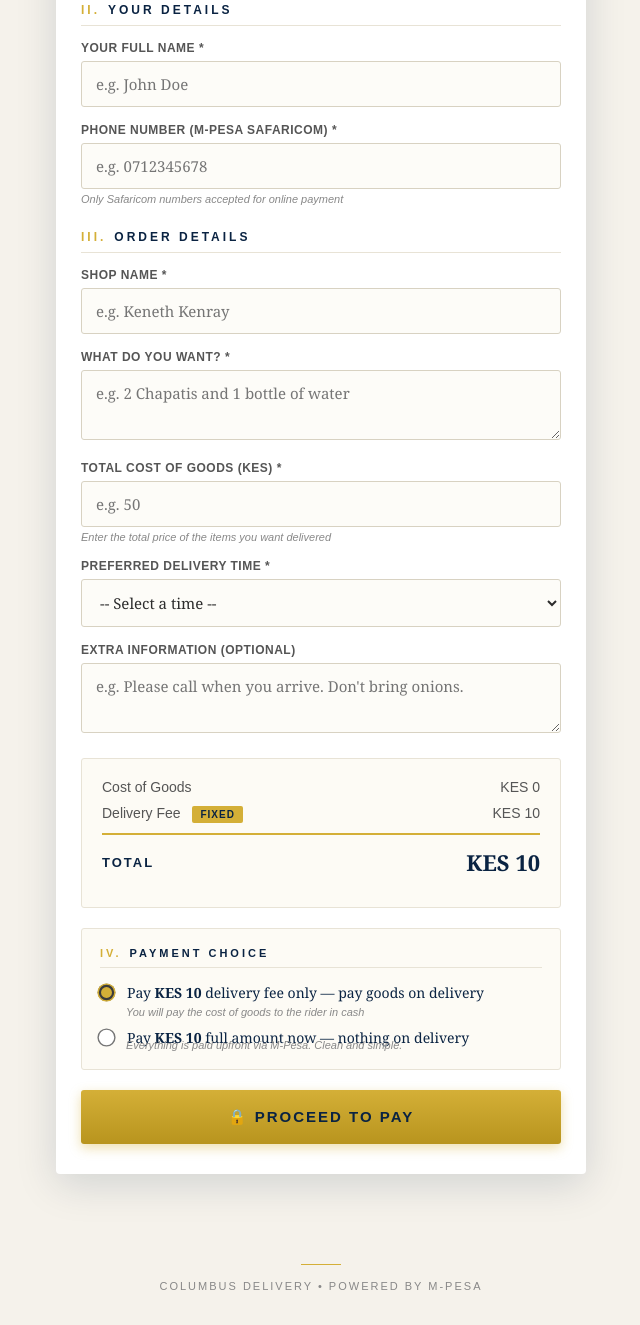
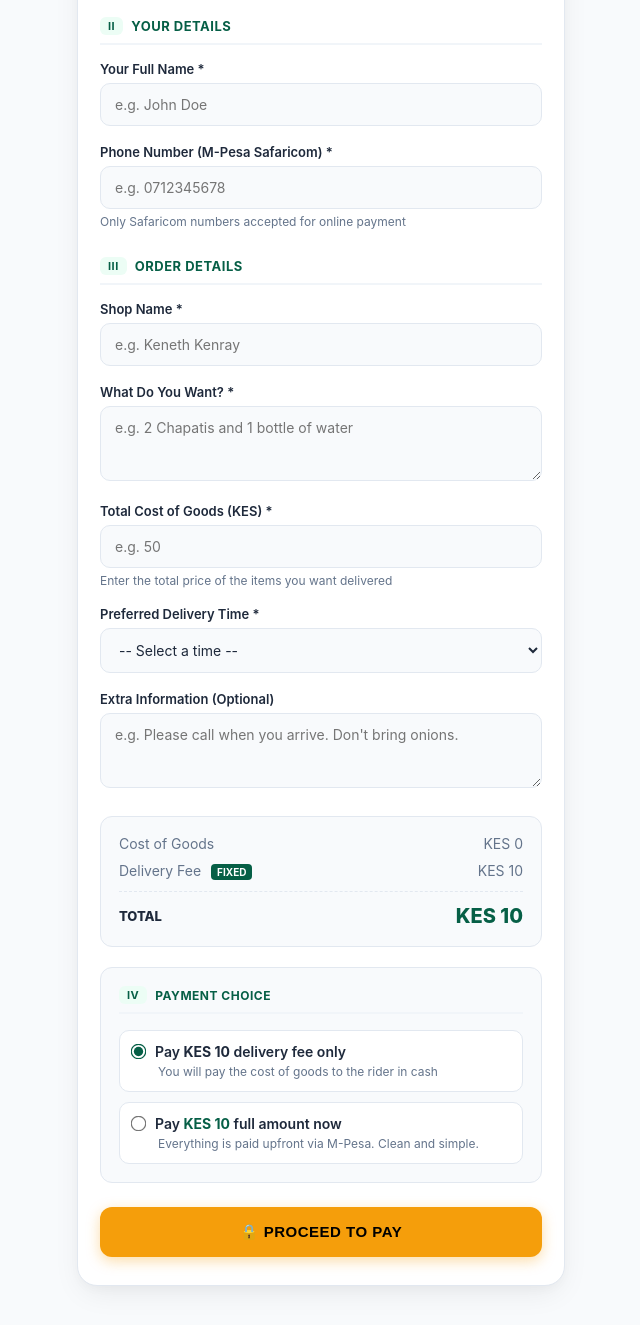
Before and after one commit to kirwarooney/colombus, a website: page public/index.html in a window 1280 px wide. Shown: the part 541-1866 px from the top of the page, without its empty margins (319-959 px from the left). Drawn offline with Linux system fonts and the light colour scheme; no server answers.

Commit message:
Update index.html

```diff
--- a/public/index.html
+++ b/public/index.html
@@ -1,83 +1,277 @@
 <!DOCTYPE html>
-<html>
+<html lang="en">
 <head>
+  <meta charset="UTF-8">
   <title>Columbus Delivery - Order Now</title>
   <meta name="viewport" content="width=device-width, initial-scale=1.0">
   <style>
+    :root {
+      --primary: #065f46;
+      --primary-dark: #044e38;
+      --accent: #f59e0b;
+      --accent-hover: #d97706;
+      --bg: #f8fafc;
+      --card-bg: #ffffff;
+      --text: #1e293b;
+      --text-muted: #64748b;
+      --border: #e2e8f0;
+    }
+
     * { box-sizing: border-box; margin: 0; padding: 0; }
-    body { font-family: Georgia, 'Times New Roman', serif; background: #f5f2eb; min-height: 100vh; color: #2c2c2c; }
+    body {
+      font-family: -apple-system, BlinkMacSystemFont, "Segoe UI", Roboto, Helvetica, Arial, sans-serif;
+      background: var(--bg);
+      min-height: 100vh;
+      color: var(--text);
+      -webkit-font-smoothing: antialiased;
+    }
 
-    /* Classic Header */
-    .hero { background: linear-gradient(180deg, #0a2342 0%, #1a3a5c 100%); color: #fff; padding: 40px 20px 60px; text-align: center; position: relative; overflow: hidden; }
-    .hero::before { content: ''; position: absolute; top: 0; left: 0; right: 0; bottom: 0; background: repeating-linear-gradient(45deg, transparent, transparent 35px, rgba(255,255,255,0.02) 35px, rgba(255,255,255,0.02) 70px); }
-    .hero-content { position: relative; z-index: 1; }
-    .hero h1 { font-size: 32px; font-weight: normal; letter-spacing: 3px; margin-bottom: 8px; font-family: Georgia, serif; }
-    .hero .subtitle { font-size: 13px; letter-spacing: 4px; opacity: 0.7; text-transform: uppercase; font-family: Arial, sans-serif; }
-    .hero .divider { width: 60px; height: 2px; background: #d4af37; margin: 20px auto; }
-    .track-link { display: inline-block; margin-top: 10px; color: #d4af37; text-decoration: none; border: 1px solid #d4af37; padding: 10px 24px; border-radius: 4px; font-size: 12px; letter-spacing: 2px; text-transform: uppercase; font-family: Arial, sans-serif; transition: 0.3s; }
-    .track-link:hover { background: #d4af37; color: #0a2342; }
+    /* Modern Header */
+    .hero {
+      background: linear-gradient(135deg, #064e3b 0%, #065f46 50%, #0f766e 100%);
+      color: #fff;
+      padding: 50px 20px 70px;
+      text-align: center;
+      position: relative;
+      overflow: hidden;
+    }
+    .hero::after {
+      content: '';
+      position: absolute;
+      bottom: 0; left: 0; right: 0;
+      height: 30px;
+      background: var(--bg);
+      clip-path: ellipse(60% 100% at 50% 100%);
+    }
+    .hero-content { position: relative; z-index: 1; max-width: 500px; margin: 0 auto; }
+    .hero h1 {
+      font-size: 30px;
+      font-weight: 800;
+      letter-spacing: -0.5px;
+      margin-bottom: 6px;
+      text-transform: uppercase;
+    }
+    .hero .subtitle {
+      font-size: 14px;
+      opacity: 0.9;
+      font-weight: 400;
+      margin-bottom: 20px;
+    }
+    .track-link {
+      display: inline-flex;
+      align-items: center;
+      gap: 6px;
+      color: #fff;
+      background: rgba(255, 255, 255, 0.15);
+      backdrop-filter: blur(8px);
+      text-decoration: none;
+      border: 1px solid rgba(255, 255, 255, 0.25);
+      padding: 10px 22px;
+      border-radius: 99px;
+      font-size: 13px;
+      font-weight: 600;
+      transition: all 0.2s ease;
+    }
+    .track-link:hover { background: rgba(255, 255, 255, 0.25); transform: translateY(-1px); }
 
-    .container { padding: 0 15px 60px; max-width: 560px; margin: -40px auto 0; position: relative; z-index: 2; }
-    .card { background: #fff; border-radius: 4px; padding: 30px 25px; box-shadow: 0 10px 40px rgba(10, 35, 66, 0.15); border-top: 4px solid #d4af37; }
+    .container { padding: 0 16px 60px; max-width: 520px; margin: -30px auto 0; position: relative; z-index: 2; }
+    .card {
+      background: var(--card-bg);
+      border-radius: 20px;
+      padding: 28px 22px;
+      box-shadow: 0 10px 30px -5px rgba(0, 0, 0, 0.08), 0 4px 12px -2px rgba(0, 0, 0, 0.03);
+      border: 1px solid var(--border);
+    }
 
-    .section-title { font-size: 12px; text-transform: uppercase; letter-spacing: 3px; color: #0a2342; font-weight: bold; margin: 25px 0 15px; padding-bottom: 8px; border-bottom: 1px solid #e8e3d6; font-family: Arial, sans-serif; display: flex; align-items: center; gap: 8px; }
+    .section-title {
+      font-size: 13px;
+      text-transform: uppercase;
+      letter-spacing: 0.5px;
+      color: var(--primary);
+      font-weight: 700;
+      margin: 28px 0 16px;
+      padding-bottom: 8px;
+      border-bottom: 2px solid #f1f5f9;
+      display: flex;
+      align-items: center;
+      gap: 8px;
+    }
     .section-title:first-child { margin-top: 0; }
-    .section-title span { color: #d4af37; }
+    .section-title span {
+      background: #ecfdf5;
+      color: var(--primary);
+      font-size: 11px;
+      padding: 2px 8px;
+      border-radius: 6px;
+    }
 
-    label { display: block; font-family: Arial, sans-serif; font-weight: 600; margin-bottom: 6px; font-size: 12px; color: #555; letter-spacing: 0.5px; text-transform: uppercase; }
-    input, textarea, select { width: 100%; padding: 12px 14px; border: 1px solid #d8d2c2; border-radius: 3px; font-size: 15px; background: #fdfcf8; font-family: Georgia, serif; transition: 0.2s; color: #2c2c2c; }
-    input:focus, textarea:focus, select:focus { outline: none; border-color: #d4af37; background: #fff; box-shadow: 0 0 0 3px rgba(212, 175, 55, 0.1); }
-    textarea { resize: vertical; min-height: 70px; font-family: Georgia, serif; }
+    label {
+      display: block;
+      font-weight: 600;
+      margin-bottom: 6px;
+      font-size: 13px;
+      color: var(--text);
+    }
+    input, textarea, select {
+      width: 100%;
+      padding: 12px 14px;
+      border: 1px solid var(--border);
+      border-radius: 10px;
+      font-size: 14px;
+      background: #f8fafc;
+      font-family: inherit;
+      transition: all 0.2s;
+      color: var(--text);
+    }
+    input:focus, textarea:focus, select:focus {
+      outline: none;
+      border-color: var(--primary);
+      background: #fff;
+      box-shadow: 0 0 0 3px rgba(6, 95, 70, 0.12);
+    }
+    textarea { resize: vertical; min-height: 75px; }
 
-    .form-group { margin-bottom: 16px; }
+    .form-group { margin-bottom: 18px; }
     .form-row { display: flex; gap: 12px; }
     .form-row .form-group { flex: 1; }
-    .hint { font-size: 11px; color: #888; margin-top: 4px; font-family: Arial, sans-serif; font-style: italic; }
+    .hint { font-size: 12px; color: var(--text-muted); margin-top: 5px; }
 
-    .pin-btn { width: 100%; padding: 12px; background: #0a2342; color: #fff; border: none; border-radius: 3px; font-size: 13px; font-weight: 600; cursor: pointer; letter-spacing: 1px; font-family: Arial, sans-serif; }
-    .pin-btn:hover { background: #1a3a5c; }
-    .pin-btn.success { background: #2e7d32; }
-    .pin-status { font-size: 11px; color: #888; margin-top: 6px; text-align: center; font-family: Arial, sans-serif; }
+    .pin-btn {
+      width: 100%;
+      padding: 12px;
+      background: #f1f5f9;
+      color: var(--text);
+      border: 1px solid var(--border);
+      border-radius: 10px;
+      font-size: 13px;
+      font-weight: 600;
+      cursor: pointer;
+      transition: all 0.2s;
+    }
+    .pin-btn:hover { background: #e2e8f0; }
+    .pin-btn.success { background: #dcfce7; color: #15803d; border-color: #86efac; }
+    .pin-status { font-size: 12px; color: var(--text-muted); margin-top: 6px; text-align: center; }
 
-    /* Summary */
-    .summary { background: #fdfbf5; border: 1px solid #e8e3d6; border-radius: 3px; padding: 20px; margin-top: 20px; }
-    .summary-row { display: flex; justify-content: space-between; font-size: 14px; margin-bottom: 10px; font-family: Arial, sans-serif; color: #555; }
-    .summary-row.total { font-size: 22px; font-weight: bold; color: #0a2342; border-top: 2px solid #d4af37; padding-top: 12px; margin-top: 12px; font-family: Georgia, serif; }
-    .summary-row.total span:first-child { letter-spacing: 2px; text-transform: uppercase; font-size: 13px; font-family: Arial, sans-serif; align-self: center; }
-    .badge { background: #d4af37; color: #0a2342; font-size: 10px; padding: 3px 8px; border-radius: 2px; margin-left: 8px; letter-spacing: 1px; font-weight: bold; }
+    /* Summary Card */
+    .summary {
+      background: #f8fafc;
+      border: 1px solid var(--border);
+      border-radius: 12px;
+      padding: 18px;
+      margin-top: 24px;
+    }
+    .summary-row { display: flex; justify-content: space-between; font-size: 14px; margin-bottom: 10px; color: var(--text-muted); }
+    .summary-row.total {
+      font-size: 20px;
+      font-weight: 800;
+      color: var(--primary);
+      border-top: 1px dashed var(--border);
+      padding-top: 12px;
+      margin-top: 12px;
+      margin-bottom: 0;
+    }
+    .summary-row.total span:first-child {
+      font-size: 13px;
+      text-transform: uppercase;
+      color: var(--text);
+      align-self: center;
+    }
+    .badge {
+      background: #065f46;
+      color: #fff;
+      font-size: 10px;
+      padding: 2px 6px;
+      border-radius: 4px;
+      margin-left: 6px;
+      font-weight: 700;
+    }
 
-    /* Payment Options */
-    .payment-options { margin-top: 20px; padding: 18px; background: #fdfbf5; border: 1px solid #e8e3d6; border-radius: 3px; }
-    .payment-options .section-title { margin-top: 0; font-size: 11px; }
-    .payment-options label { display: flex; align-items: center; gap: 10px; font-weight: normal; margin-bottom: 12px; cursor: pointer; color: #0a2342; text-transform: none; letter-spacing: 0; font-size: 14px; font-family: Georgia, serif; }
-    .payment-options input[type="radio"] { width: auto; transform: scale(1.4); margin-right: 4px; accent-color: #d4af37; }
-    .payment-options .option-desc { font-size: 11px; color: #888; font-family: Arial, sans-serif; margin-left: 26px; margin-top: -8px; margin-bottom: 10px; font-style: italic; }
+    /* Payment Options Card */
+    .payment-options {
+      margin-top: 20px;
+      padding: 18px;
+      background: #f8fafc;
+      border: 1px solid var(--border);
+      border-radius: 12px;
+    }
+    .payment-options .section-title { margin-top: 0; font-size: 12px; }
+    .payment-option-card {
+      background: #fff;
+      border: 1px solid var(--border);
+      border-radius: 10px;
+      padding: 12px;
+      margin-bottom: 10px;
+      cursor: pointer;
+      transition: all 0.2s;
+    }
+    .payment-option-card:last-child { margin-bottom: 0; }
+    .payment-option-card:hover { border-color: var(--primary); }
+    .payment-options label {
+      display: flex;
+      align-items: center;
+      gap: 10px;
+      font-weight: 600;
+      margin-bottom: 0;
+      cursor: pointer;
+      color: var(--text);
+      font-size: 14px;
+    }
+    .payment-options input[type="radio"] {
+      width: auto;
+      transform: scale(1.2);
+      accent-color: var(--primary);
+    }
+    .payment-options .option-desc {
+      font-size: 12px;
+      color: var(--text-muted);
+      margin-left: 26px;
+      margin-top: 4px;
+    }
 
-    .btn-pay { width: 100%; background: linear-gradient(180deg, #d4af37 0%, #b8941e 100%); color: #0a2342; border: none; padding: 18px; font-size: 15px; font-weight: bold; letter-spacing: 2px; text-transform: uppercase; border-radius: 3px; margin-top: 20px; cursor: pointer; font-family: Arial, sans-serif; box-shadow: 0 4px 12px rgba(212, 175, 55, 0.4); transition: 0.3s; }
-    .btn-pay:hover { transform: translateY(-1px); box-shadow: 0 6px 20px rgba(212, 175, 55, 0.5); }
+    .btn-pay {
+      width: 100%;
+      background: var(--accent);
+      color: #000;
+      border: none;
+      padding: 16px;
+      font-size: 15px;
+      font-weight: 700;
+      letter-spacing: 0.5px;
+      text-transform: uppercase;
+      border-radius: 12px;
+      margin-top: 24px;
+      cursor: pointer;
+      box-shadow: 0 4px 14px rgba(245, 158, 11, 0.35);
+      transition: all 0.2s;
+    }
+    .btn-pay:hover { background: var(--accent-hover); transform: translateY(-1px); box-shadow: 0 6px 18px rgba(245, 158, 11, 0.45); }
     .btn-pay:active { transform: translateY(0); }
-    .btn-pay:disabled { opacity: 0.6; cursor: not-allowed; }
+    .btn-pay:disabled { opacity: 0.6; cursor: not-allowed; transform: none; }
 
     /* Result States */
-    .result { text-align: center; margin-top: 20px; padding: 20px; border-radius: 3px; font-family: Arial, sans-serif; display: none; border-left: 4px solid; }
-    .result.success { background: #e8f5e9; color: #1b5e20; border-color: #2e7d32; }
-    .result.error { background: #ffebee; color: #b71c1c; border-color: #c62828; }
-    .result.loading { background: #e3f2fd; color: #0d47a1; border-color: #1565c0; }
-    .result.warning { background: #fff8e1; color: #7f5f00; border-color: #f9a825; }
-    .result .icon { font-size: 32px; display: block; margin-bottom: 8px; }
-    .result .title { font-size: 16px; font-weight: bold; letter-spacing: 1px; text-transform: uppercase; margin-bottom: 6px; }
+    .result { text-align: center; margin-top: 20px; padding: 18px; border-radius: 12px; display: none; }
+    .result.success { background: #ecfdf5; color: #065f46; border: 1px solid #a7f3d0; }
+    .result.error { background: #fef2f2; color: #991b1b; border: 1px solid #fecaca; }
+    .result.loading { background: #eff6ff; color: #1e40af; border: 1px solid #bfdbfe; }
+    .result.warning { background: #fffbeb; color: #92400e; border: 1px solid #fde68a; }
+    .result .icon { font-size: 28px; display: block; margin-bottom: 6px; }
+    .result .title { font-size: 15px; font-weight: 700; margin-bottom: 4px; }
     .result .msg { font-size: 13px; line-height: 1.5; }
 
     /* Footer */
-    .footer { text-align: center; padding: 30px 20px; color: #888; font-size: 11px; letter-spacing: 2px; text-transform: uppercase; font-family: Arial, sans-serif; }
-    .footer .divider { width: 40px; height: 1px; background: #d4af37; margin: 0 auto 15px; }
+    .footer {
+      text-align: center;
+      padding: 30px 20px;
+      color: var(--text-muted);
+      font-size: 12px;
+      font-weight: 500;
+    }
   </style>
 </head>
 <body>
   <div class="hero">
     <div class="hero-content">
       <h1 id="businessName">COLUMBUS</h1>
-      <div class="divider"></div>
       <div class="subtitle" id="footerMessage">Fast, Reliable Campus Delivery</div>
       <a href="/track.html" class="track-link">📦 Track My Order</a>
     </div>
@@ -85,7 +279,7 @@
 
   <div class="container">
     <div class="card">
-      <div class="section-title"><span>I.</span> Delivery Location</div>
+      <div class="section-title"><span>I</span> Delivery Location</div>
 
       <div class="form-row">
         <div class="form-group">
@@ -109,7 +303,7 @@
         <input id="locationPin" type="text" placeholder="e.g. Behind the main gate, blue door">
       </div>
 
-      <div class="section-title"><span>II.</span> Your Details</div>
+      <div class="section-title"><span>II</span> Your Details</div>
 
       <div class="form-group">
         <label>Your Full Name *</label>
@@ -122,7 +316,7 @@
         <div class="hint">Only Safaricom numbers accepted for online payment</div>
       </div>
 
-      <div class="section-title"><span>III.</span> Order Details</div>
+      <div class="section-title"><span>III</span> Order Details</div>
 
       <div class="form-group">
         <label>Shop Name *</label>
@@ -175,17 +369,23 @@
       </div>
 
       <div class="payment-options">
-        <div class="section-title"><span>IV.</span> Payment Choice</div>
+        <div class="section-title"><span>IV</span> Payment Choice</div>
+
+        <div class="payment-option-card">
           <label>
             <input type="radio" name="paymentOption" value="delivery_only" checked onchange="calculateTotal()">
-          <span>Pay <b>KES 10</b> delivery fee only — pay goods on delivery</span>
+            <span>Pay <b>KES 10</b> delivery fee only</span>
           </label>
           <div class="option-desc">You will pay the cost of goods to the rider in cash</div>
-        <label style="margin-bottom:0;">
+        </div>
+
+        <div class="payment-option-card">
+          <label>
             <input type="radio" name="paymentOption" value="full_payment" onchange="calculateTotal()">
-          <span>Pay <b id="fullPaymentLabel" style="color:#0a2342;">KES 10</b> full amount now — nothing on delivery</span>
+            <span>Pay <b id="fullPaymentLabel" style="color:var(--primary);">KES 10</b> full amount now</span>
           </label>
-        <div class="option-desc" style="margin-bottom:0;">Everything is paid upfront via M-Pesa. Clean and simple.</div>
+          <div class="option-desc">Everything is paid upfront via M-Pesa. Clean and simple.</div>
+        </div>
       </div>
 
       <button class="btn-pay" id="payBtn" onclick="payDeliveryFee()">🔒 PROCEED TO PAY</button>
@@ -194,7 +394,6 @@
   </div>
 
   <div class="footer">
-    <div class="divider"></div>
     Columbus Delivery • Powered by M-Pesa
   </div>
 
```
Lines whose indentation alone changed are shown as unchanged.
